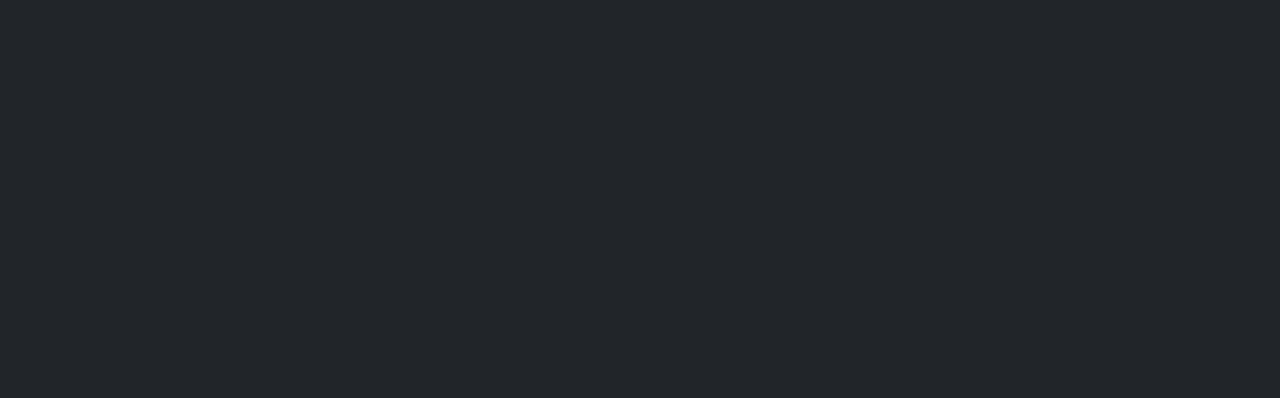
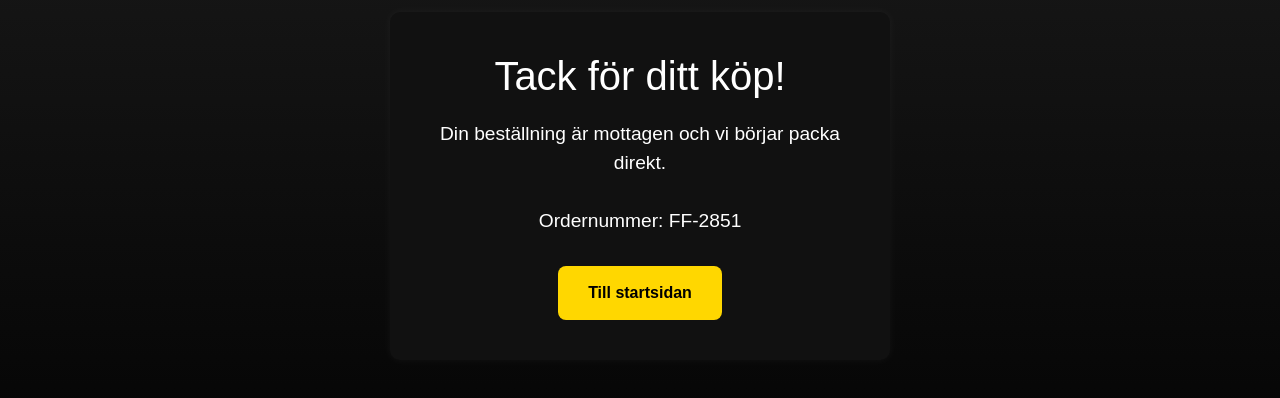
Before and after one commit to christerbengt/fake-store, a React (Vite) app: page /thankyou in a window 1280 px wide. Before the commit this address had no page. Shown: the part 214-612 px from the top of the page. Built offline with nearby package versions, Linux system fonts and the light colour scheme.

Commit message:
ny branch thank u

```diff
--- /dev/null
+++ b/Thankyou.css
@@ -0,0 +1,60 @@
+body {
+    margin: 0;
+    background: linear-gradient(#1c1c1c, #000000);
+    font-family: 'Hanken Grotesk', sans-serif;
+    color: white;
+  }
+
+  .thankyou-wrapper {
+    display: flex;
+    justify-content: center;
+    align-items: center;
+    height: 100vh;
+    padding: 20px;
+    background: linear-gradient(#1c1c1c, #000000);
+  }
+
+  .thankyou-box {
+    background-color: #111;
+    padding: 40px;
+    border-radius: 10px;
+    text-align: center;
+    max-width: 500px;
+    width: 100%;
+    box-shadow: 0 0 10px rgba(255, 255, 255, 0.05);
+  }
+
+  .thankyou-box h1 {
+    font-size: 2.5rem;
+    margin-bottom: 20px;
+  }
+
+  .thankyou-box p {
+    font-size: 1.2rem;
+    margin-bottom: 30px;
+  }
+
+  .thankyou-btn {
+    background-color: #ffd700;
+    color: #000;
+    padding: 15px 30px;
+    border-radius: 8px;
+    text-decoration: none;
+    font-weight: bold;
+    display: inline-block;
+    transition: background-color 0.3s ease;
+  }
+
+  .thankyou-btn:hover {
+    background-color: #e6c200;
+  }
+
+  @media (max-width: 600px) {
+    .thankyou-box h1 {
+      font-size: 2rem;
+    }
+
+    .thankyou-box p {
+      font-size: 1rem;
+    }
+  }
--- /dev/null
+++ b/Thankyou.jsx
@@ -0,0 +1,30 @@
+import React, { useEffect, useState } from "react"; //USE s för spara värdet &
+// USE e "När den här sidan laddas, gör detta en gång."
+import "./ThankYou.css";
+
+const ThankYou = () => {
+  const [orderNumber, setOrderNumber] = useState("");
+
+  useEffect(() => {
+    // Skapar ett ordernummer som har typ : FF-1234
+    const generateOrderNumber = () => {
+      const randomNumber = Math.floor(1000 + Math.random() * 9000); //Math.floor rundar ner till ett heltal
+      return "FF-" + randomNumber;
+    };
+
+    setOrderNumber(generateOrderNumber());
+  }, []); //hakparanteserna = kör bara EN gång när komponenten visas
+
+  return (
+    <div className="thankyou-wrapper">
+      <div className="thankyou-box">
+        <h1>Tack för ditt köp!</h1>
+        <p>Din beställning är mottagen och vi börjar packa direkt.</p>
+        <p className="order-number">Ordernummer: <span>{orderNumber}</span></p>
+        <a href="/" className="thankyou-btn">Till startsidan</a>
+      </div>
+    </div>
+  );
+};
+
+export default ThankYou;
--- a/package.json
+++ b/package.json
@@ -13,7 +13,7 @@
     "bootstrap": "^5.3.3",
     "react": "^19.0.0",
     "react-dom": "^19.0.0",
-    "react-router-dom": "^7.4.0"
+    "react-router-dom": "^7.4.1"
   },
   "devDependencies": {
     "@eslint/js": "^9.21.0",
--- a/src/App.jsx
+++ b/src/App.jsx
@@ -2,6 +2,7 @@ import { BrowserRouter as Router, Routes, Route } from "react-router-dom";
 import MainPage from "./MainPage";
 import AboutUs from "./AboutUs";
 import Checkout from "./Checkout";
+import ThankYou from "../Thankyou";
 
 function App() {
   return (
@@ -10,6 +11,7 @@ function App() {
         <Route path="/" element={<MainPage />} />
         <Route path="/aboutus" element={<AboutUs />} />
         <Route path="/checkout" element={<Checkout />} />
+        <Route path="/thankyou" element={<ThankYou />} />
       </Routes>
     </Router>
   );
--- a/src/MainMenu.jsx
+++ b/src/MainMenu.jsx
@@ -26,8 +26,7 @@ function MainMenu({ onFilterChange }) {
       <h1 className="text-center mb-4">Fake Store Products</h1>
 
       <div className="d-flex justify-content-between align-items-center mb-4">
-
-           {/* "drop-down" meny för kategorierna  */}
+        {/* "drop-down" meny för kategorierna */}
         <select
           className="form-select"
           value={selectedCategory}
@@ -41,12 +40,20 @@ function MainMenu({ onFilterChange }) {
           ))}
         </select>
       </div>
+
       <Link to="/AboutUs" className="aboutus">
         About us
       </Link>
-          <br></br>
+      <br />
+
       <Link className="checkout-link" to="/checkout">
         Gå till kassan
+      </Link>
+      <br />
+
+      {/* NY LÄNK TILL THANKYOU TILLFÄLLIG  */}
+      <Link to="/thankyou" className="thankyou-test-link">
+        Testa Tack-sidan
       </Link>
     </div>
   );
```
Also changed, not shown: 1 other file (tests, documents, lock files or other folders). Lines whose indentation alone changed are shown as unchanged.
